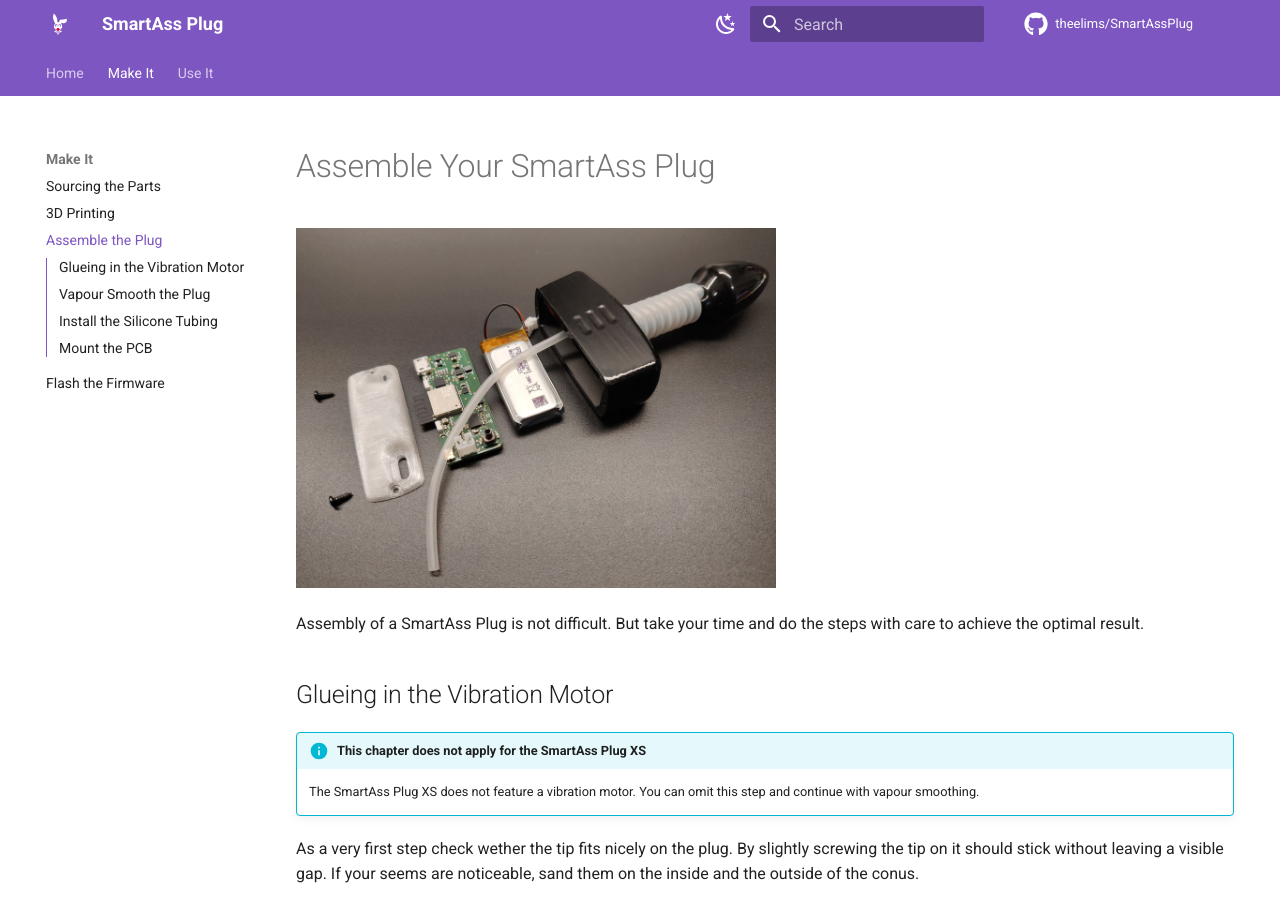
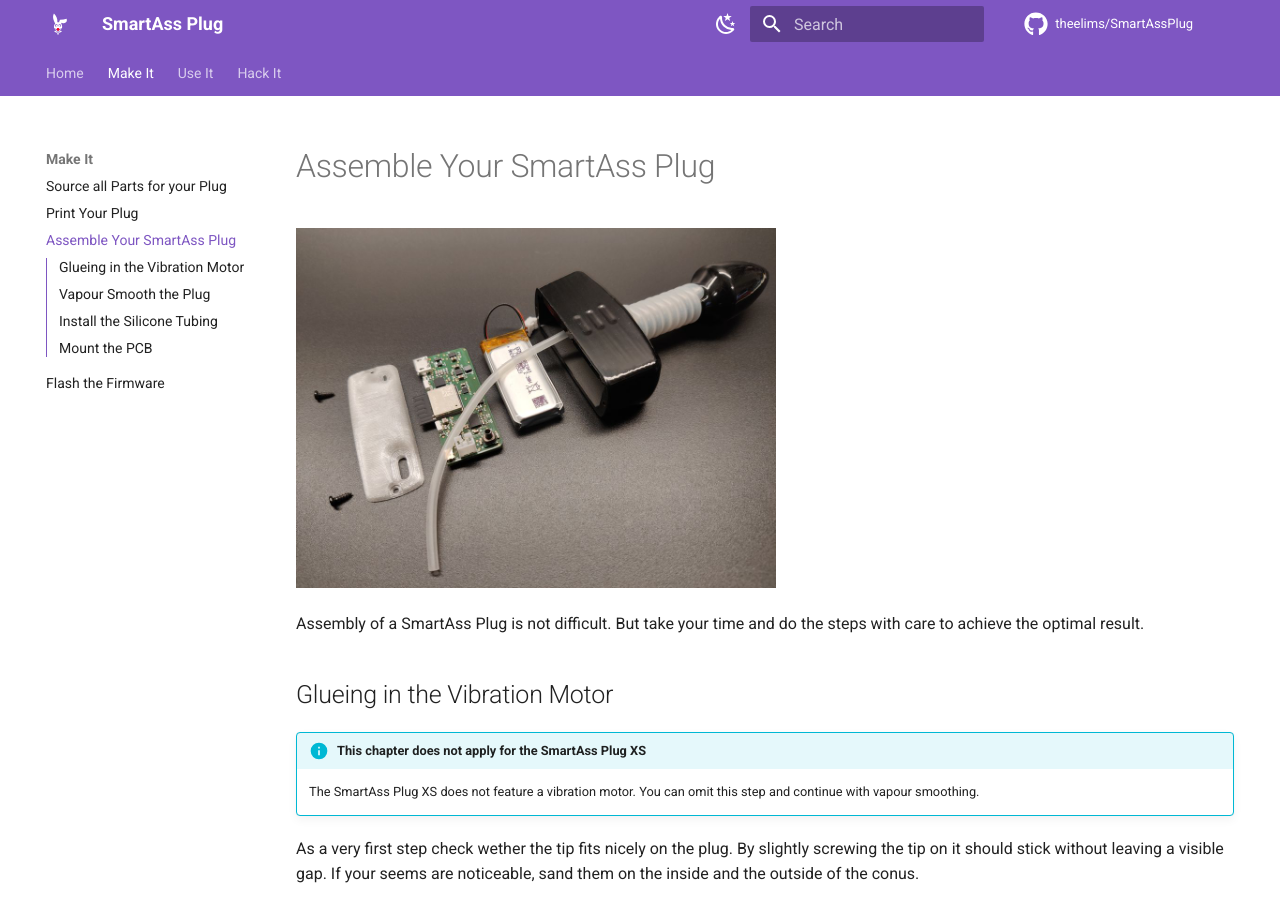
Before and after one commit to theelims/SmartAssPlug, an MkDocs documentation site: the page built from docs/assembly.md, in a window 1280 px wide and 900 px high. Built offline with MkDocs 1.6.1 and Material for MkDocs 9.7.7, drawn with Linux system fonts in a browser that asks for light colours; comment, search, counter and statistics services are not loaded; some of the changed text lies outside the part shown.

Commit message:
restructured docs

```diff
--- a/docs/MakeIt/assembly.md
+++ b/docs/assembly.md
@@ -1,6 +1,6 @@
 # Assemble Your SmartAss Plug
 
-![SmartAss Plug Assembly](/img/SmartAssExplode.jpg){ width="480" }
+![SmartAss Plug Assembly](img/SmartAssExplode.jpg){ width="480" }
 
 Assembly of a SmartAss Plug is not difficult. But take your time and do the steps with care to achieve the optimal result.
 
@@ -12,15 +12,15 @@
 
 As a very first step check wether the tip fits nicely on the plug. By slightly screwing the tip on it should stick without leaving a visible gap. If your seems are noticeable, sand them on the inside and the outside of the conus.
 
-![SmartAss Plug Wires](/img/MotorSolderWire.jpg){ width="480" }
+![SmartAss Plug Wires](img/MotorSolderWire.jpg){ width="480" }
 
 Soldering around 20-30 cm of silicone wire onto the motor terminals of the vibration motor. The polarity or the color of the wires doesn't matter. Carefully thread the wires one-by-one through the center hole into the main body.
 
-![SmartAss Plug Press Fit](/img/MotorPressFit.jpg){ width="480" }
+![SmartAss Plug Press Fit](img/MotorPressFit.jpg){ width="480" }
 
 Press the motor into the press-fit of the plug. This requires some force. If not, then you should consider working on your printers dimensional accuracy and reprint the part. The housing of the motor should only sick around 1-2 mm out of the plug's body.
 
-![SmartAss Plug Prepare Weld](/img/WeldPrepare.jpg){ width="480" }
+![SmartAss Plug Prepare Weld](img/WeldPrepare.jpg){ width="480" }
 
 Prepare the weld by preparing some acetone and a acetone-proof brush. ASA and ABS can be welded by dissolving the surface with acetone. This weld is extremely strong and destructive testing showed, that it is impossible to destroy.
 
@@ -33,16 +33,16 @@
     The acetone evaporates rather quick. The parts must be pressed on wet on both sides of the cone. Work quickly and accurate. Rework is not possible once it is welded.
 
 <div style=flex>
-<img src="/img/WeldApply01.jpg" style="width:320px">
-<img src="/img/WeldApply02.jpg" style="width:320px">
+<img src="img/WeldApply01.jpg" style="width:320px">
+<img src="img/WeldApply02.jpg" style="width:320px">
 </div>
 Apply the acetone on both, inside and outside of the cones. Work quickly, as the acetone evaporates fast. Add a second or third round of acetone if needed. The parts must be pressed together wet in wet. Don't mind if the acetone will run onto other parts of your print. This will be taken care of during post processing.
 
-![SmartAss Plug Weld Seam](/img/WeldSeam.jpg){ width="480" }
+![SmartAss Plug Weld Seam](img/WeldSeam.jpg){ width="480" }
 
 Press the tip on the plug with as much force as possible. A twisting motion will distribute molten plastic inside the seam and fill the gaps. The ideal seam will noticeably bulge.
 
-![SmartAss Plug Sanding Seam](/img/WeldFinish01.jpg){ width="480" }
+![SmartAss Plug Sanding Seam](img/WeldFinish01.jpg){ width="480" }
 
 Once the weld has solidified you can start sanding away the seam with sandpaper. Start with 120 grid and work towards finer grids.
 
@@ -59,15 +59,15 @@
 For an optimal, high-gloss, germ friendly and watertight finish the plug must be polished with acetone fumes. For optimal results you should sand away the layer lines.
 
 <div style=flex>
-<img src="/img/WeldFinish02.jpg" style="width:320px">
-<img src="/img/WeldFinish03.jpg" style="width:320px">
+<img src="img/WeldFinish02.jpg" style="width:320px">
+<img src="img/WeldFinish03.jpg" style="width:320px">
 </div>
 
 Start with fine sandpaper and continue with the scotch-brite. First the red, medium coarse. And finally the black fine non-woven. Take your time for this step. The better the layer lines disappear, the better will be the polished results.
 
 Remove any dust and finger prints from sanding with IPA and a lint-free cloth. If you have a plug with vibration motor stow away te excess cables inside the electronics compartment.
 
-![SmartAss Plug Acetone Polish](/img/PolishJar.jpg){ width="480" }
+![SmartAss Plug Acetone Polish](/docs/img/PolishJar.jpg){ width="480" }
 
 Use a pickles jar big enough to contain the whole plug. Inside the jar place some paper towels to hold the acetone. This should be at the very top of the jar, so that the acetone vapour concentration is also up there. Wet the paper towels with acetone. Make sure that you do not over-saturate them. There should be no acetone running down the sides.
 
--- a/mkdocs.yml
+++ b/mkdocs.yml
@@ -3,19 +3,19 @@
 nav:
   - Home: index.md
   - 'Make It':
-    - 'Sourcing the Parts': MakeIt/sourcing.md
-    - '3D Printing': MakeIt/printing.md
-    - 'Assemble the Plug': MakeIt/assembly.md
-    - 'Flash the Firmware': MakeIt/flashfirmware.md
+    - sourcing.md
+    - printing.md
+    - assembly.md
+    - flashfirmware.md
   - 'Use It':
-    - 'Safety Notes': UseIt/safety.md
-  #   - 'Connect to your Network': UseIt/wifi.md
-  #   - 'User Interface': UseIt/userinterface.md
-  #   - 'Use a BLE Selfie Button': UseIt/selfiebutton.md
-  # - 'Hack It':
-  #   - 'Principal of Operation': HackIt/algorithm.md
-  #   - 'WebSocket API': HackIt/websocketapi.md
-  #   - 'Custom Firmware': HackIt/firmware.md
+    - safety.md
+    - wifi.md
+    - userinterface.md
+    - selfiebutton.md
+  - 'Hack It':
+    - algorithm.md
+    - websocketapi.md
+    - firmware.md
 
 
 site_author: elims
```
Also changed, not shown: README.md (+6 -10 lines), docs/UseIt/selfiebutton.md (deleted), docs/algorithm.md (renamed from docs/HackIt/algorithm.md), docs/firmware.md (renamed from docs/HackIt/firmware.md), docs/flashfirmware.md (renamed from docs/MakeIt/flashfirmware.md), docs/printing.md (renamed from docs/MakeIt/printing.md), docs/safety.md (renamed from docs/UseIt/safety.md), docs/selfiebutton.md (added), docs/sourcing.md (renamed from docs/MakeIt/sourcing.md), docs/userinterface.md (renamed from docs/UseIt/userinterface.md), docs/websocketapi.md (renamed from docs/HackIt/websocketapi.md), docs/wifi.md (renamed from docs/UseIt/wifi.md).
